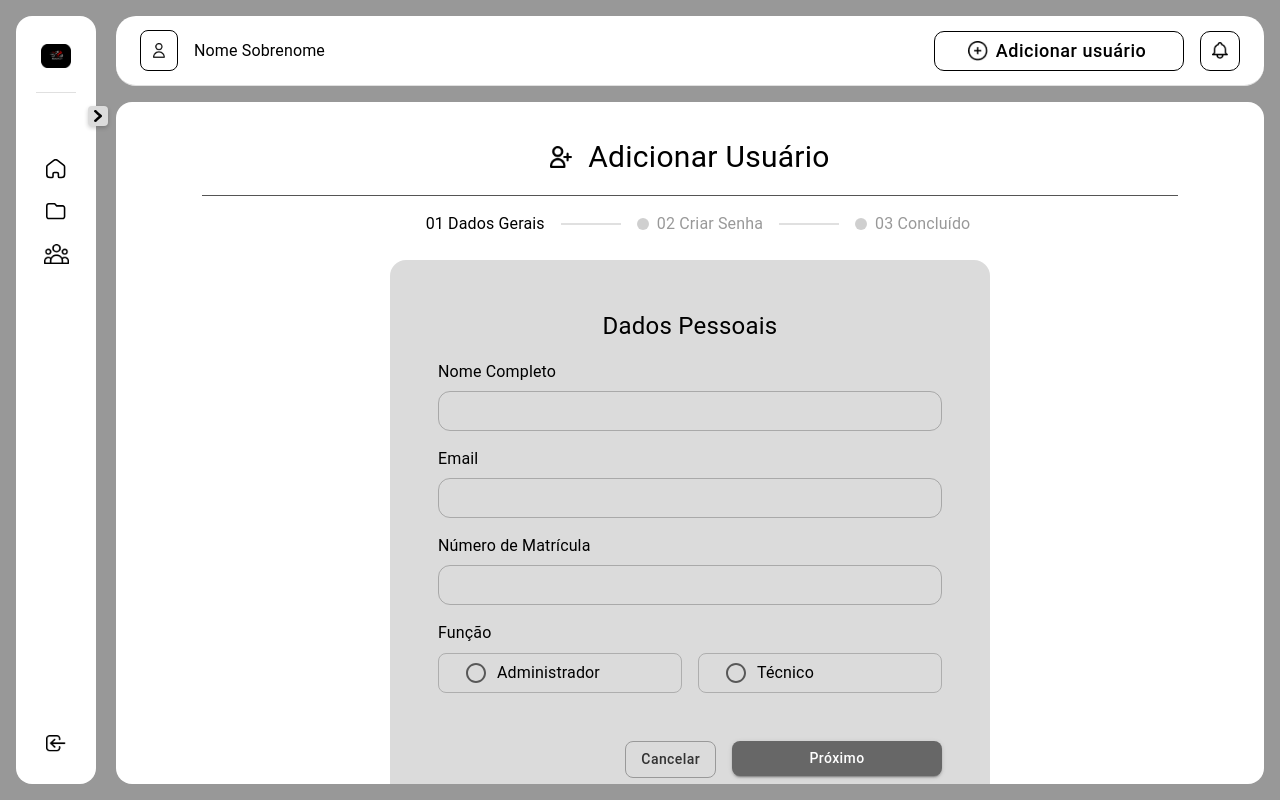
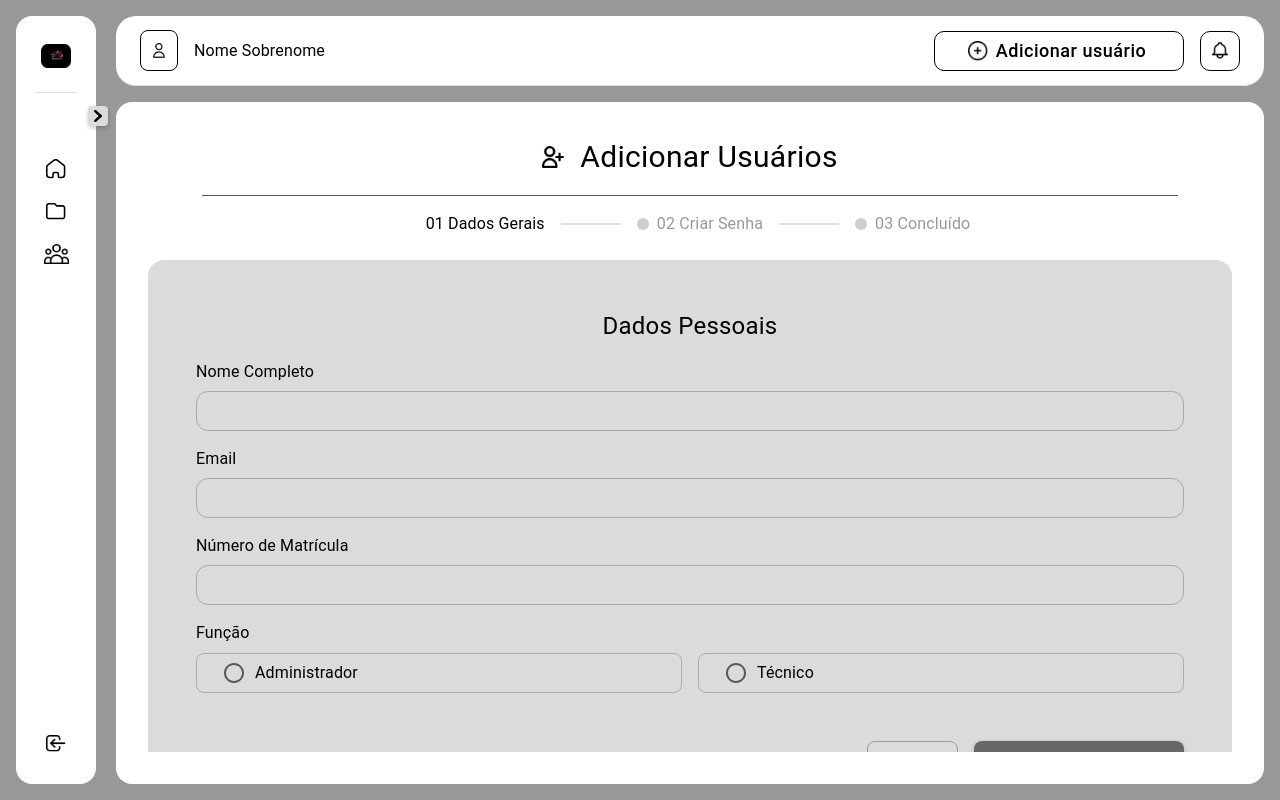
Before and after one commit to dfcavalcante/Motopilot, a React (Vite) app in the folder frontend/: page /cadastro in a window 1280 px wide. Built offline with nearby package versions, Linux system fonts and the light colour scheme; some icons are missing.

Commit message:
Refatoração do frontend
Refatorando para os ajustes futuros darem menos trabalho. Ainda falta ajeitar as funções dentro das páginas do frontend. E consertei o bug que estava dando do relatório pois ele já está feito dentro da branch criar-relatório

```diff
--- a/frontend/src/components/Motos/DadosManual.jsx
+++ b/frontend/src/components/Motos/DadosManual.jsx
@@ -1,7 +1,7 @@
 import React, { useState } from 'react';
 import { Box, Typography, Button, IconButton } from '@mui/material';
 import ArrowBackIcon from '@mui/icons-material/ArrowBack';
-import PdfUploader from '../PdfUploader.jsx';
+import PdfUploader from '../../utils/PdfUploader.jsx';
 
 const ManualMoto = ({ onBack, onNext }) => {
   const [arquivo, setArquivo] = useState(null);
--- a/frontend/src/components/Motos/InformacoesMoto.jsx
+++ b/frontend/src/components/Motos/InformacoesMoto.jsx
@@ -1,7 +1,7 @@
 import React from 'react';
 import { Box, Stack, Divider, Typography, IconButton, Button, Chip } from '@mui/material';
-import HeaderChatBot from '../ChatBot/HeaderChatbot.jsx';
-import SideBar from '../SideBar.jsx';
+import HeaderChatBot from '../../utils/HeaderChatbot.jsx';
+import SideBar from '../../utils/SideBar.jsx';
 import ArrowBackIcon from '@mui/icons-material/ArrowBack';
 import { useNavigate } from 'react-router-dom';
 import { MotoContext } from '../../context/MotoContext.jsx';
--- a/frontend/src/pages/Cadastro.jsx
+++ b/frontend/src/pages/Cadastro.jsx
@@ -1,7 +1,6 @@
 import React, { useState } from 'react';
 import { Box, Stack, Divider, Typography } from '@mui/material';
-import SideBar from '../components/SideBar';
-import HeaderChatBot from '../components/ChatBot/HeaderChatbot';
+import BaseFront from '../utils/BaseFront';
 import DadosPessoais from '../components/Usuários/DadosPessoais';
 import Etapas from '../components/Usuários/Etapas';
 import CriarSenha from '../components/Usuários/CriarSenha';
@@ -36,43 +35,12 @@ const Cadastro = () => {
   };
 
   return (
-    <Box
-      sx={{
-        display: 'flex',
-        height: '100vh',
-        bgcolor: '#989898',
-        p: '16px',
-        boxSizing: 'border-box',
-      }}
+    <BaseFront
+      icone="/images/adicionarUsuario.png"
+      width="22"
+      height={22}
+      nome={'Adicionar Usuários'}
     >
-      <SideBar />
-
-      <Box
-        sx={{ display: 'flex', flexDirection: 'column', flexGrow: 1, ml: '20px', height: '100%' }}
-      >
-        <Stack spacing="8px" sx={{ height: '100%' }}>
-          <Box sx={{ flexShrink: 0 }}>
-            <HeaderChatBot />
-          </Box>
-
-          <Box
-            sx={{
-              flexGrow: 1,
-              bgcolor: 'white',
-              borderRadius: '16px',
-              display: 'flex',
-              flexDirection: 'column',
-              alignItems: 'center',
-              p: 4,
-              overflow: 'hidden',
-            }}
-          >
-            <Box display={'flex'} mb={2} alignItems="center" gap={2}>
-              <img src="/images/adicionarUsuario.png" alt="Usuários" width="22" height={22} />
-              <Typography fontSize={30}> Adicionar Usuário</Typography>
-            </Box>
-            <Divider sx={{ width: '90%', bgcolor: 'grey.700', height: '0.4px', mb: 2 }} />
-
       {/* O componente de Etapas recebe o número atual para pintar a bolinha certa */}
       <Etapas etapa={etapa} />
 
@@ -101,10 +69,7 @@ const Cadastro = () => {
       )}
 
       {etapa === 3 && <Concluido />}
-          </Box>
-        </Stack>
-      </Box>
-    </Box>
+    </BaseFront>
   );
 };
 
--- a/frontend/src/pages/CadastroMoto.jsx
+++ b/frontend/src/pages/CadastroMoto.jsx
@@ -1,12 +1,12 @@
 import React, { useState, useContext } from 'react';
 import { Box, Stack, Typography, Divider } from '@mui/material';
-import HeaderChatBot from '../components/ChatBot/HeaderChatbot.jsx';
-import SideBar from '../components/SideBar.jsx';
+import HeaderChatBot from '../utils/HeaderChatbot.jsx';
+import SideBar from '../utils/SideBar.jsx';
 import EtapasMoto from '../components/Motos/EtapasMoto.jsx';
 import { MotoContext } from '../context/MotoContext.jsx';
 
 import DadosGerais from '../components/Motos/DadosGerais.jsx';
-import ManualMoto from '../components/Motos/DadosManual.jsx'; // Certifique-se que este é o arquivo com o PdfUploader
+import ManualMoto from '../components/Motos/DadosManual.jsx';
 import Concluido from '../components/Motos/Concluido.jsx';
 
 const CadastroDeMoto = () => {
--- a/frontend/src/pages/ListagemMotos.jsx
+++ b/frontend/src/pages/ListagemMotos.jsx
@@ -1,7 +1,6 @@
 import React, { useContext, useState, useEffect, useMemo } from 'react';
-import { Box, Grid, Stack, Typography, Divider, Menu, MenuItem, IconButton } from '@mui/material';
-import SideBar from '../components/SideBar';
-import HeaderChatBot from '../components/ChatBot/HeaderChatbot';
+import { Box, Grid, Typography, Menu, MenuItem, IconButton } from '@mui/material';
+import BaseFront from '../utils/BaseFront';
 import BoxMoto from '../components/CadastroMoto/BoxMoto';
 import { MotoContext } from '../context/MotoContext';
 import BarraPesquisa from '../components/CadastroMoto/BarraPesquisa';
@@ -50,45 +49,7 @@ const ListagemMotos = () => {
   }
 
   return (
-    <Box
-      sx={{
-        display: 'flex',
-        height: '100vh',
-        bgcolor: '#989898',
-        p: '16px',
-        boxSizing: 'border-box',
-      }}
-    >
-      <SideBar />
-      <Box
-        sx={{ display: 'flex', flexDirection: 'column', flexGrow: 1, ml: '20px', height: '100%' }}
-      >
-        <Stack spacing="8px" sx={{ height: '100%' }}>
-          <Box sx={{ flexShrink: 0 }}>
-            <HeaderChatBot />
-          </Box>
-
-          <Box
-            sx={{
-              flexGrow: 1,
-              bgcolor: 'white',
-              borderRadius: '16px',
-              display: 'flex',
-              flexDirection: 'column',
-              alignItems: 'center',
-              p: 2,
-              overflow: 'hidden',
-            }}
-          >
-            {/* Título e Filtros */}
-            <Box
-              sx={{ width: '100%', display: 'flex', flexDirection: 'column', alignItems: 'center' }}
-            >
-              <Typography mb={2} fontSize={30}>
-                Motos
-              </Typography>
-              <Divider sx={{ width: '90%', bgcolor: 'grey.700', height: '0.4px' }} />
-
+    <BaseFront icone={null} width={null} height={null} nome={'Motos'}>
       <Box
         sx={{
           display: 'flex',
@@ -99,9 +60,7 @@ const ListagemMotos = () => {
           mt: 1,
         }}
       >
-                <Typography
-                  sx={{ position: 'absolute', left: 0, fontWeight: '500', color: 'grey.900' }}
-                >
+        <Typography sx={{ position: 'absolute', left: 0, fontWeight: '500', color: 'grey.900' }}>
           Ordenar
         </Typography>
         <IconButton
@@ -124,7 +83,6 @@ const ListagemMotos = () => {
         </Menu>
 
         <BarraPesquisa input={input} setInput={setInput} />
-              </Box>
       </Box>
 
       {/* Grid de Motos */}
@@ -153,10 +111,7 @@ const ListagemMotos = () => {
           )}
         </Grid>
       </Box>
-          </Box>
-        </Stack>
-      </Box>
-    </Box>
+    </BaseFront>
   );
 };
 
--- a/frontend/src/pages/Usuarios.jsx
+++ b/frontend/src/pages/Usuarios.jsx
@@ -1,7 +1,6 @@
 import React, { useMemo, useState } from 'react';
-import { Box, Stack, Divider, Typography, IconButton, Menu, MenuItem } from '@mui/material';
-import SideBar from '../components/SideBar';
-import HeaderChatBot from '../components/ChatBot/HeaderChatbot';
+import { Box, Typography, IconButton, Menu, MenuItem } from '@mui/material';
+import BaseFront from '../utils/BaseFront';
 import BarraPesquisa from '../components/CadastroMoto/BarraPesquisa';
 import InformacoesUsuario from '../components/Usuários/InformacoesUsuario';
 import { UsersContext } from '../context/UserContext';
@@ -56,50 +55,12 @@ const Usuarios = () => {
   };
 
   return (
-    <Box
-      sx={{
-        display: 'flex',
-        height: '100vh',
-        bgcolor: '#989898',
-        p: '16px',
-        boxSizing: 'border-box',
-      }}
-    >
-      <SideBar />
-
-      <Box
-        sx={{ display: 'flex', flexDirection: 'column', flexGrow: 1, ml: '20px', height: '100%' }}
-      >
-        <Stack spacing="8px" sx={{ height: '100%' }}>
-          <Box sx={{ flexShrink: 0 }}>
-            <HeaderChatBot />
-          </Box>
-
-          <Box
-            sx={{
-              flexGrow: 1,
-              bgcolor: 'white',
-              borderRadius: '16px',
-              display: 'flex',
-              flexDirection: 'column',
-              alignItems: 'center',
-              p: 2,
-              overflow: 'hidden',
-            }}
-          >
-            <Box display={'flex'} mb={2} alignItems="center" gap={2}>
-              <img src="/images/users.png" alt="Usuários" width="30" height={25} />
-              <Typography fontSize={30}> Usuários</Typography>
-            </Box>
-            <Divider sx={{ width: '90%', bgcolor: 'grey.700', height: '0.4px' }} />
-
+    <BaseFront icone="/images/users.png" width="30" height={25} nome={'Usuários'}>
       {/* Box dos filtros e barra de pesquisa */}
       <Box display="flex" alignItems="center" mt={1} sx={{ width: '100%', px: 2 }}>
         <Box display="flex" alignItems="center" gap={3} sx={{ flex: 1 }}>
           <Box display="flex" alignItems="center" gap={1} ml={9}>
-                  <Typography sx={{ fontWeight: '500', whiteSpace: 'nowrap' }}>
-                    Visualização
-                  </Typography>
+            <Typography sx={{ fontWeight: '500', whiteSpace: 'nowrap' }}>Visualização</Typography>
             <Box display="flex" alignItems="center" gap={1}>
               <IconButton
                 onClick={() => setViewMode('grid')}
@@ -185,8 +146,8 @@ const Usuarios = () => {
                   sm: 'repeat(2, 1fr)',
                   md: 'repeat(3, 1fr)',
                 },
-                      alignItems:'flex-start',
-                      alignContent:'flex-start'
+                alignItems: 'flex-start',
+                alignContent: 'flex-start',
               }
             : {
                 display: 'flex',
@@ -194,7 +155,6 @@ const Usuarios = () => {
               }),
         }}
       >
-
         {viewMode === 'list' && <TableHeader />}
 
         {usersProcessados.map((usuario) => (
@@ -225,10 +185,7 @@ const Usuarios = () => {
           </Typography>
         )}
       </Box>
-          </Box>
-        </Stack>
-      </Box>
-    </Box>
+    </BaseFront>
   );
 };
 
--- /dev/null
+++ b/frontend/src/utils/BaseFront.jsx
@@ -0,0 +1,61 @@
+import React from 'react';
+import { Box, Stack, Typography, Divider } from '@mui/material';
+import SideBar from './SideBar';
+import HeaderChatBot from './HeaderChatbot';
+
+const BaseFront = ({ nome, icone, height, width, children }) => {
+  return (
+    <Box
+      sx={{
+        display: 'flex',
+        height: '100vh',
+        bgcolor: '#989898',
+        p: '16px',
+        boxSizing: 'border-box',
+      }}
+    >
+      <SideBar />
+
+      <Box
+        sx={{ display: 'flex', flexDirection: 'column', flexGrow: 1, ml: '20px', height: '100%' }}
+      >
+        <Stack spacing="8px" sx={{ height: '100%' }}>
+          <Box sx={{ flexShrink: 0 }}>
+            <HeaderChatBot />
+          </Box>
+          <Box
+            sx={{
+              flexGrow: 1,
+              bgcolor: 'white',
+              borderRadius: '16px',
+              display: 'flex',
+              flexDirection: 'column',
+              alignItems: 'center',
+              p: 4,
+              overflow: 'hidden',
+            }}
+          >
+            <Box display={'flex'} mb={2} alignItems="center" gap={2}>
+              <img src={icone} width={width} height={height} />
+              <Typography fontSize={30}> {nome} </Typography>
+            </Box>
+            <Divider sx={{ width: '90%', bgcolor: 'grey.700', height: '0.4px', mb: 2 }} />
+            <Box
+              sx={{
+                flexGrow: 1,
+                width: '100%',
+                display: 'flex',
+                flexDirection: 'column',
+                overflow: 'hidden',
+              }}
+            >
+              {children}
+            </Box>
+          </Box>
+        </Stack>
+      </Box>
+    </Box>
+  );
+};
+
+export default BaseFront;
```
Also changed, not shown: frontend/src/pages/Chatbot.jsx (+53 -64 lines), frontend/src/utils/HeaderChatbot.jsx (renamed from frontend/src/components/ChatBot/HeaderChatbot.jsx), frontend/src/utils/PdfUploader.jsx (renamed from frontend/src/components/PdfUploader.jsx), frontend/src/utils/SideBar.jsx (renamed from frontend/src/components/SideBar.jsx), 1 other file (tests, documents, lock files or other folders). Lines whose indentation alone changed are shown as unchanged.
